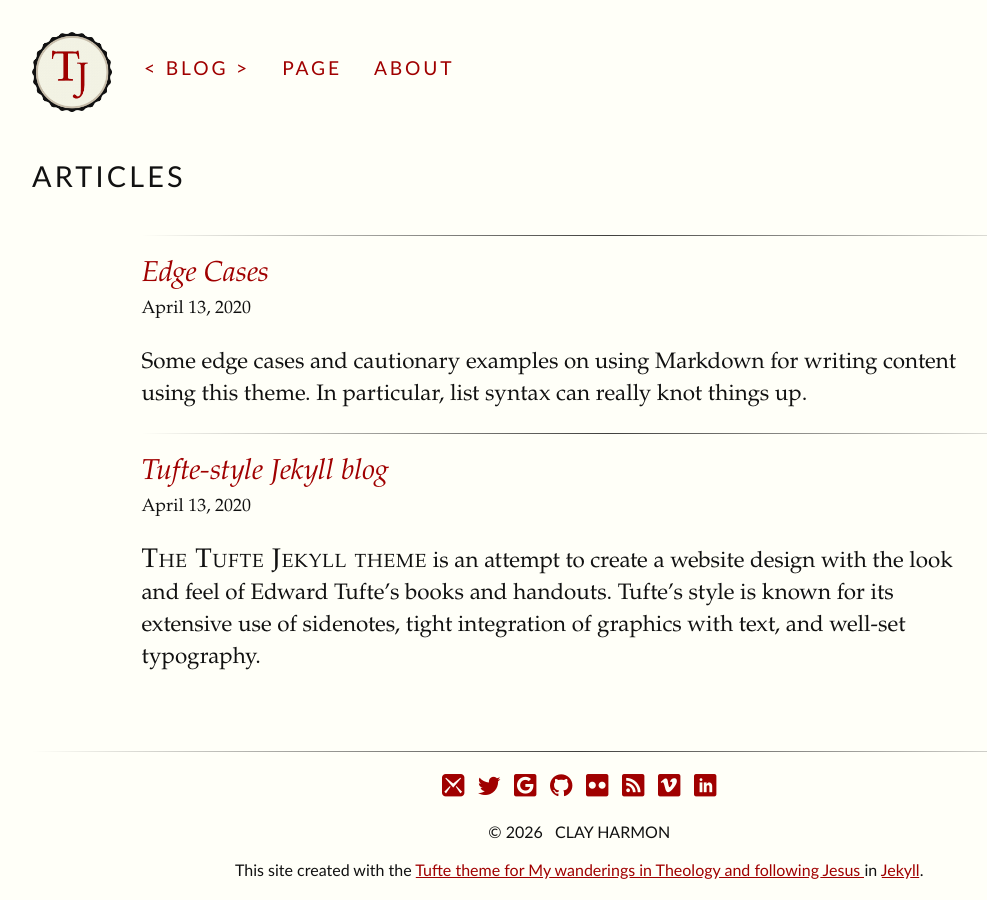
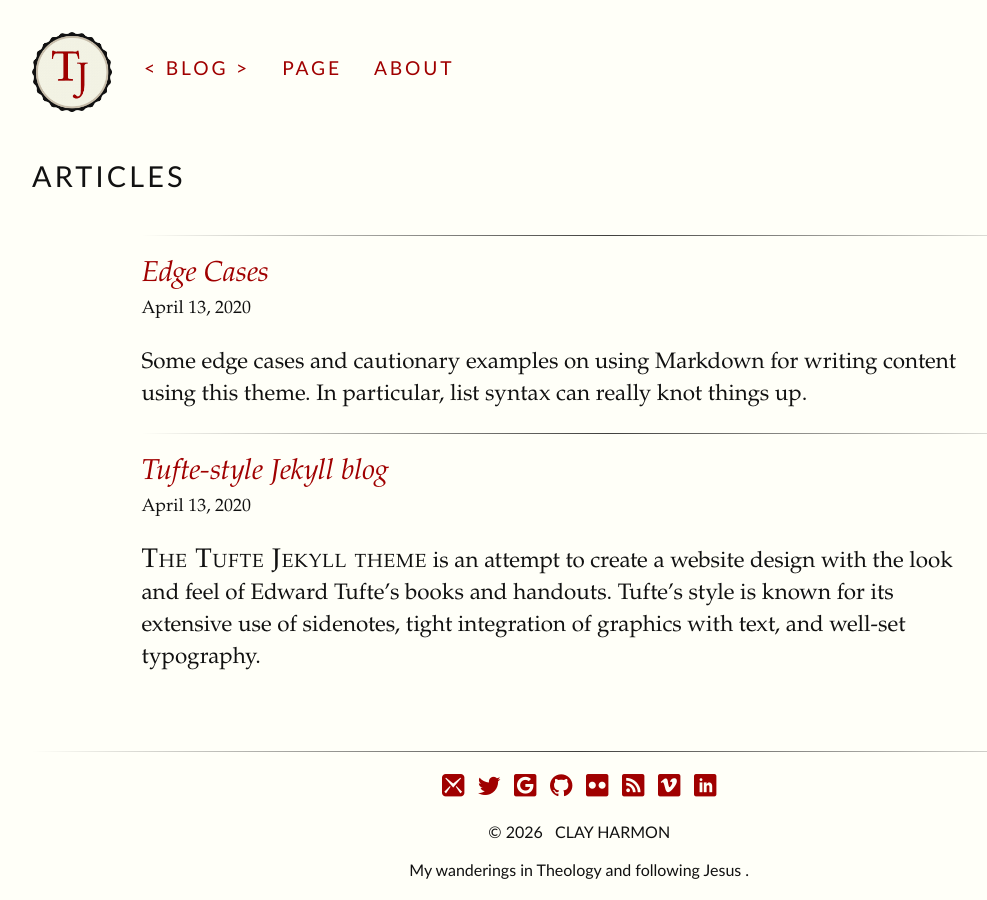
Before and after one commit to ThisIsTheology/thisistheology.github.io, a Jekyll site: the page built from index.html, in a window 1280 px wide. Shown: the whole page, without its empty margins (32-1019 px from the left). Built offline with Jekyll 4.4.1, drawn with Linux system fonts in a browser that asks for light colours; some web fonts are replaced.

Commit message:
Update footer.html

```diff
--- a/_includes/footer.html
+++ b/_includes/footer.html
@@ -10,6 +10,6 @@
   </ul>
 <div class="credits">
 <span>&copy; {{ site.time | date: '%Y' }} &nbsp;&nbsp;{{site.author | upcase }}</span></br> <br>
-<span>This site created with the <a href="//github.com/clayh53/tufte-jekyll">Tufte theme for {{site.subtitle}} </a> in <a href="//jekyllrb.com">Jekyll</a>.</span>
+<span>{{site.subtitle}} </a>.</span>
 </div>
 </footer>
```
